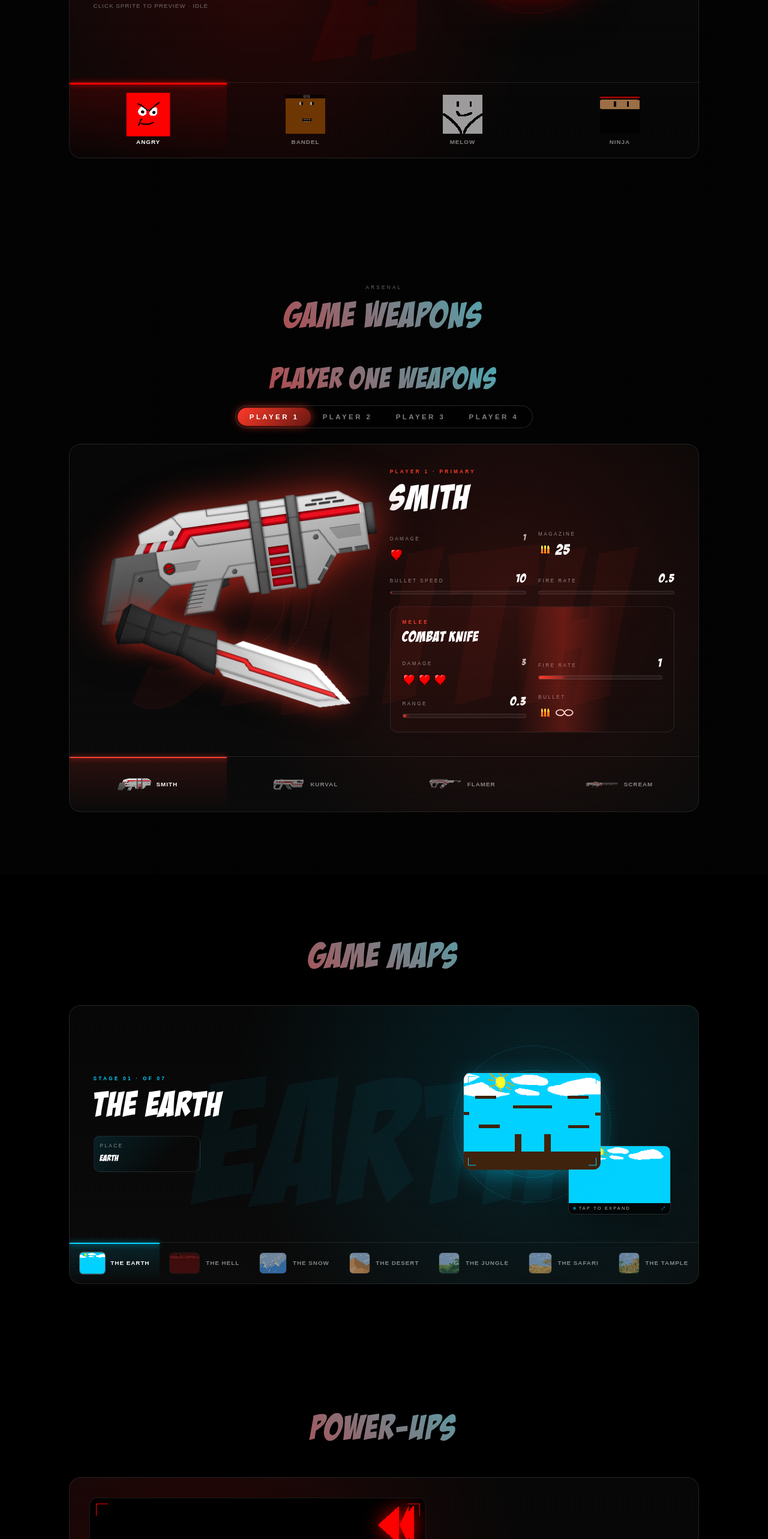
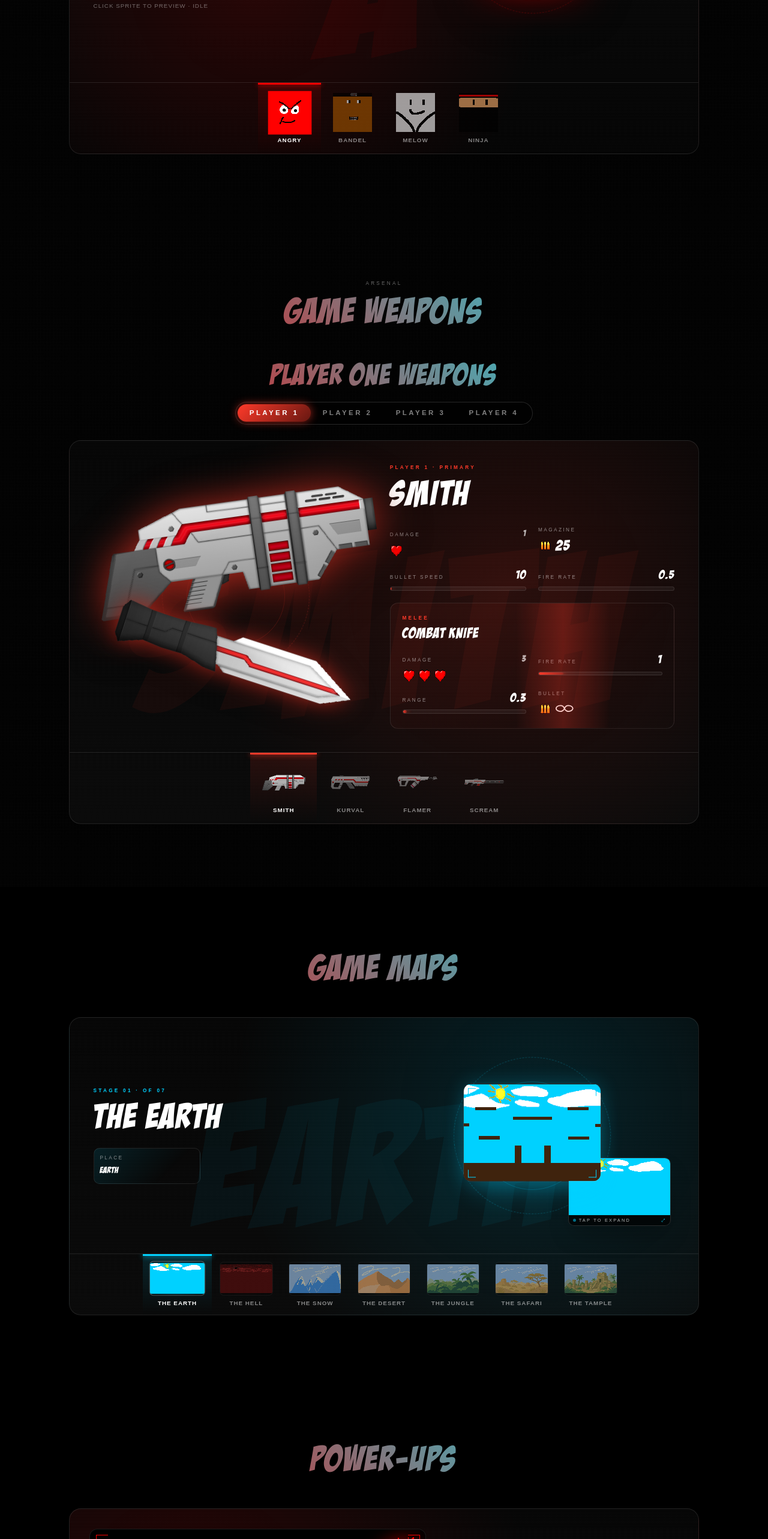
Before and after one commit to EquinoxInteractive/BoxSiegeWebsite, a React (Vite) app: page / in a window 1280 px wide. Shown: the part 2660-5226 px from the top of the page at 60% size. Built offline with nearby package versions, Linux system fonts and the light colour scheme; grey boxes are pictures that could not be loaded.

Commit message:
fix visual

```diff
--- a/src/components/BoxSiegeSite.tsx
+++ b/src/components/BoxSiegeSite.tsx
@@ -529,17 +529,15 @@ function Maps() {
         </div>
 
         {/* Selector */}
-        <div
-          className="relative flex md:grid overflow-x-auto md:overflow-visible snap-x snap-mandatory scroll-smooth border-t border-white/10 no-scrollbar"
-          style={{ gridTemplateColumns: `repeat(${MAPS.length}, minmax(0, 1fr))` }}
-        >
+        <div className="relative border-t border-white/10 overflow-x-auto snap-x snap-mandatory scroll-smooth no-scrollbar">
+          <div className="flex items-stretch justify-start md:justify-center min-w-min">
             {MAPS.map((m, i) => {
               const isActive = i === active;
               return (
                 <button
                   key={m.id}
                   onClick={() => setActive(i)}
-                className="group relative p-4 md:p-5 flex flex-col md:flex-row items-center justify-center gap-2 md:gap-3 cursor-pointer transition-all shrink-0 snap-start min-w-[110px] md:min-w-0"
+                  className="group relative shrink-0 snap-start w-[128px] md:w-[140px] p-3 md:p-4 flex flex-col items-center justify-start gap-2 cursor-pointer transition-all"
                   style={{
                     background: isActive ? `linear-gradient(180deg, ${m.accent}22, transparent)` : "transparent",
                   }}
@@ -552,14 +550,15 @@ function Maps() {
                     />
                   )}
                   <div
-                  className={`w-20 h-14 md:w-16 md:h-11 rounded-md overflow-hidden border transition-all ${
+                    className={`w-full aspect-[16/10] rounded-md overflow-hidden border flex items-center justify-center transition-all ${
                       isActive ? "border-white/30 scale-105" : "border-white/10 opacity-60 group-hover:opacity-100"
                     }`}
+                    style={{ background: `radial-gradient(circle at 50% 50%, ${m.accent}22, rgba(0,0,0,0.4) 80%)` }}
                   >
                     <img
                       src={m.thumb}
                       alt={m.name}
-                    className="w-full h-full object-cover"
+                      className="max-w-full max-h-full object-contain"
                       style={{ imageRendering: "pixelated" }}
                     />
                   </div>
@@ -569,6 +568,7 @@ function Maps() {
                 </button>
               );
             })}
+          </div>
         </div>
       </div>
 
@@ -757,17 +757,15 @@ function PowerUps() {
         </div>
 
         {/* Selector */}
-        <div
-          className="relative flex md:grid overflow-x-auto md:overflow-visible snap-x snap-mandatory scroll-smooth border-t border-white/10 no-scrollbar"
-          style={{ gridTemplateColumns: `repeat(${POWERUPS.length}, minmax(0, 1fr))` }}
-        >
+        <div className="relative border-t border-white/10 overflow-x-auto snap-x snap-mandatory scroll-smooth no-scrollbar">
+          <div className="flex items-stretch justify-start md:justify-center min-w-min">
             {POWERUPS.map((p, i) => {
               const isActive = i === active;
               return (
                 <button
                   key={p.id}
                   onClick={() => setActive(i)}
-                className="group relative p-3 md:p-4 cursor-pointer transition-all shrink-0 snap-start min-w-[130px] md:min-w-0"
+                  className="group relative shrink-0 snap-start w-[132px] md:w-[144px] p-3 md:p-4 flex flex-col items-center justify-start gap-2 cursor-pointer transition-all"
                   style={{
                     background: isActive ? `linear-gradient(180deg, ${p.accent}22, transparent)` : "transparent",
                   }}
@@ -779,22 +777,23 @@ function PowerUps() {
                       style={{ background: p.accent, boxShadow: `0 0 12px ${p.accent}` }}
                     />
                   )}
-                <div className={`relative w-full aspect-video rounded-md overflow-hidden border flex items-center justify-center ${isActive ? "border-white/30" : "border-white/10 opacity-60 group-hover:opacity-100"} transition-all`}
+                  <div className={`relative w-full aspect-square rounded-md overflow-hidden border flex items-center justify-center transition-all ${isActive ? "border-white/30 scale-105" : "border-white/10 opacity-60 group-hover:opacity-100"}`}
                     style={{ background: `radial-gradient(circle at 50% 50%, ${p.accent}22, transparent 70%)` }}
                   >
                     <img
                       src={p.img}
                       alt={p.title}
-                    className="max-w-[60%] max-h-[80%] object-contain"
+                      className="max-w-[70%] max-h-[70%] object-contain"
                       style={{ imageRendering: "pixelated" }}
                     />
                   </div>
-                <p className={`mt-2 text-[11px] uppercase tracking-widest font-bold whitespace-nowrap ${isActive ? "text-white" : "text-white/50"}`}>
+                  <p className={`text-[11px] uppercase tracking-widest font-bold whitespace-nowrap ${isActive ? "text-white" : "text-white/50"}`}>
                     {p.title}
                   </p>
                 </button>
               );
             })}
+          </div>
         </div>
       </div>
     </Section>
--- a/src/components/CharacterShowcase.tsx
+++ b/src/components/CharacterShowcase.tsx
@@ -206,17 +206,15 @@ export function CharacterShowcase() {
         </div>
 
         {/* Selector */}
-        <div
-          className="relative flex md:grid overflow-x-auto md:overflow-visible snap-x snap-mandatory scroll-smooth border-t border-white/10 no-scrollbar"
-          style={{ gridTemplateColumns: `repeat(${list.length}, minmax(0, 1fr))` }}
-        >
+        <div className="relative border-t border-white/10 overflow-x-auto snap-x snap-mandatory scroll-smooth no-scrollbar">
+          <div className="flex items-stretch justify-start md:justify-center min-w-min">
             {list.map((c, i) => {
               const isActive = i === active;
               return (
                 <button
                   key={c.id}
                   onClick={() => setActive(i)}
-                className="group relative p-4 md:p-6 flex flex-col items-center gap-2 transition-all cursor-pointer shrink-0 snap-start min-w-[100px] md:min-w-0"
+                  className="group relative shrink-0 snap-start w-[112px] md:w-[128px] p-3 md:p-5 flex flex-col items-center gap-2 transition-all cursor-pointer"
                   style={{
                     background: isActive ? `linear-gradient(180deg, ${c.color}22, transparent)` : "transparent",
                   }}
@@ -249,5 +247,6 @@ export function CharacterShowcase() {
           </div>
         </div>
       </div>
+    </div>
   );
 }
--- a/src/components/WeaponShowcase.tsx
+++ b/src/components/WeaponShowcase.tsx
@@ -497,17 +497,15 @@ export function WeaponShowcase() {
         </div>
 
         {/* Selector — primary weapons only */}
-        <div
-          className="relative flex md:grid overflow-x-auto md:overflow-visible snap-x snap-mandatory scroll-smooth border-t border-white/10 no-scrollbar"
-          style={{ gridTemplateColumns: `repeat(${list.length}, minmax(0, 1fr))` }}
-        >
+        <div className="relative border-t border-white/10 overflow-x-auto snap-x snap-mandatory scroll-smooth no-scrollbar">
+          <div className="flex items-stretch justify-start md:justify-center min-w-min">
             {list.map((w, i) => {
               const isActive = i === active;
               return (
                 <button
                   key={w.id}
                   onClick={() => setActive(i)}
-                className="group relative p-4 md:p-6 flex flex-col md:flex-row items-center justify-center gap-2 md:gap-3 transition-all cursor-pointer shrink-0 snap-start min-w-[110px] md:min-w-0"
+                  className="group relative shrink-0 snap-start w-[120px] md:w-[136px] p-3 md:p-5 flex flex-col items-center justify-start gap-2 transition-all cursor-pointer"
                   style={{
                     background: isActive ? `linear-gradient(180deg, ${accent}22, transparent)` : "transparent",
                   }}
@@ -520,7 +518,7 @@ export function WeaponShowcase() {
                     />
                   )}
                   <div
-                  className={`w-16 h-16 md:w-16 md:h-16 flex items-center justify-center transition-transform ${
+                    className={`w-16 h-16 md:w-20 md:h-20 flex items-center justify-center transition-transform ${
                       isActive ? "scale-110" : "opacity-60 group-hover:opacity-100"
                     }`}
                   >
@@ -540,5 +538,6 @@ export function WeaponShowcase() {
           </div>
         </div>
       </div>
+    </div>
   );
 }
```
Lines whose indentation alone changed are shown as unchanged.
